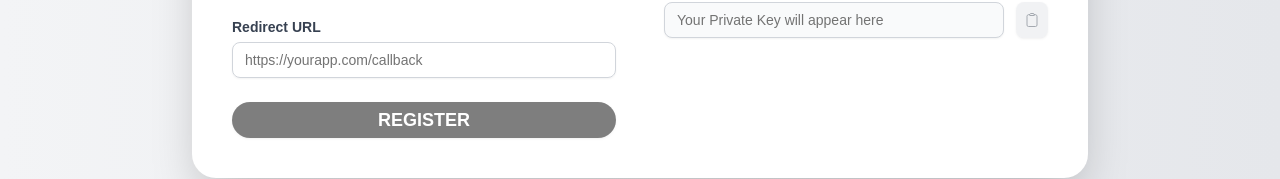
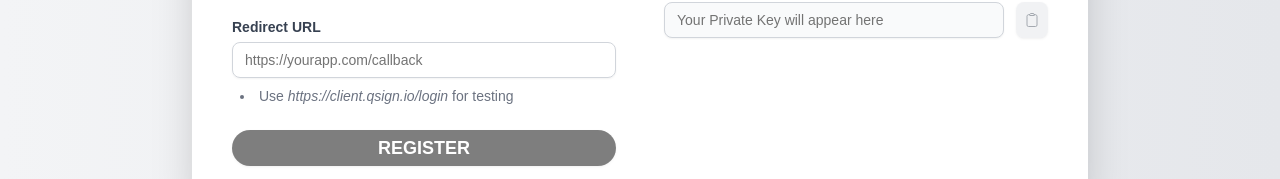
Before and after one commit to IT21112546/QuantumSign, a Next.js app: page /register-client in a window 1280 px wide. Shown: the part 406-585 px from the top of the page. Built offline with nearby package versions, Linux system fonts and the light colour scheme; no server answers.

Commit message:
chore: added testing redirect URL

```diff
--- a/app/components/ClientRegistration.tsx
+++ b/app/components/ClientRegistration.tsx
@@ -171,6 +171,11 @@ export default function ClientRegistrationForm() {
 											: 'border-gray-300'
 										} focus:ring-yellow-400`}
 								/>
+								<ul className="mt-2 ml-2 list-disc list-inside text-gray-600">
+									<li className="text-sm text-gray-500 mb-2">
+										Use <i>https://client.qsign.io/login</i> for testing
+									</li>
+								</ul>
 								{redirectUrlError && (
 									<p className="mt-1 text-red-500 text-sm">
 										{redirectUrlError}
```
